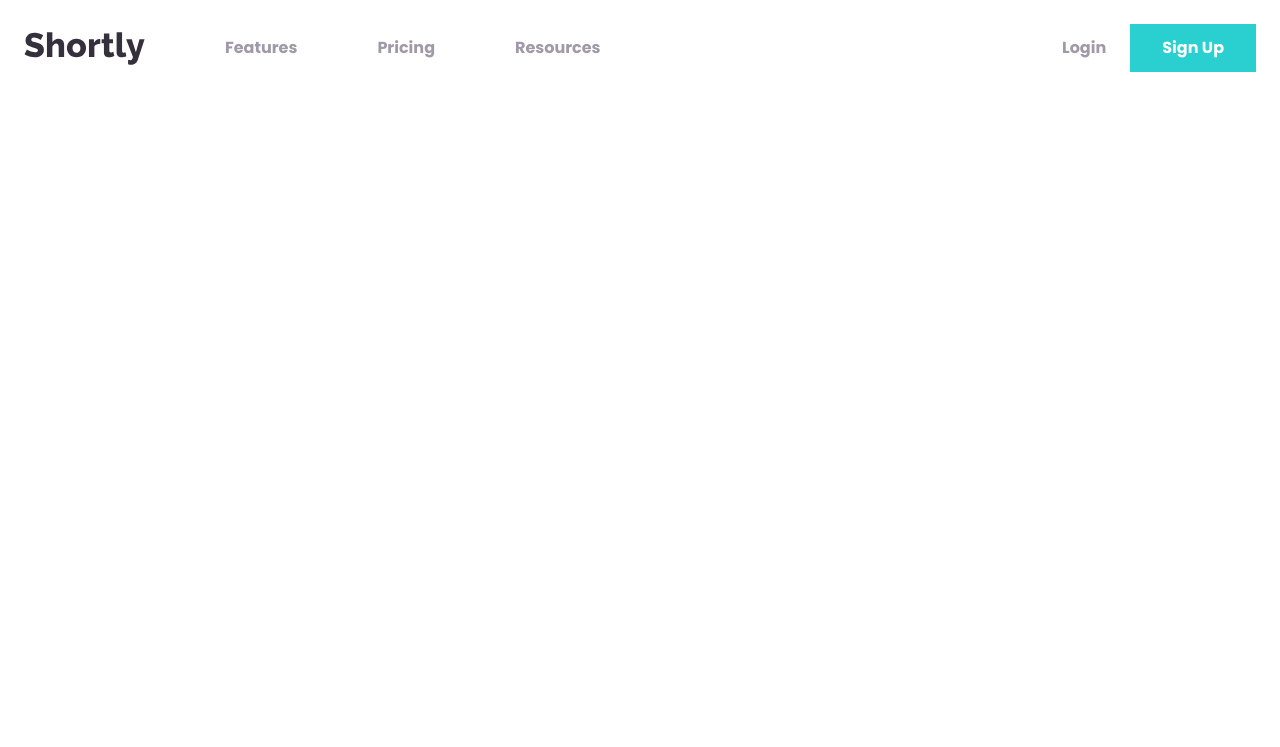
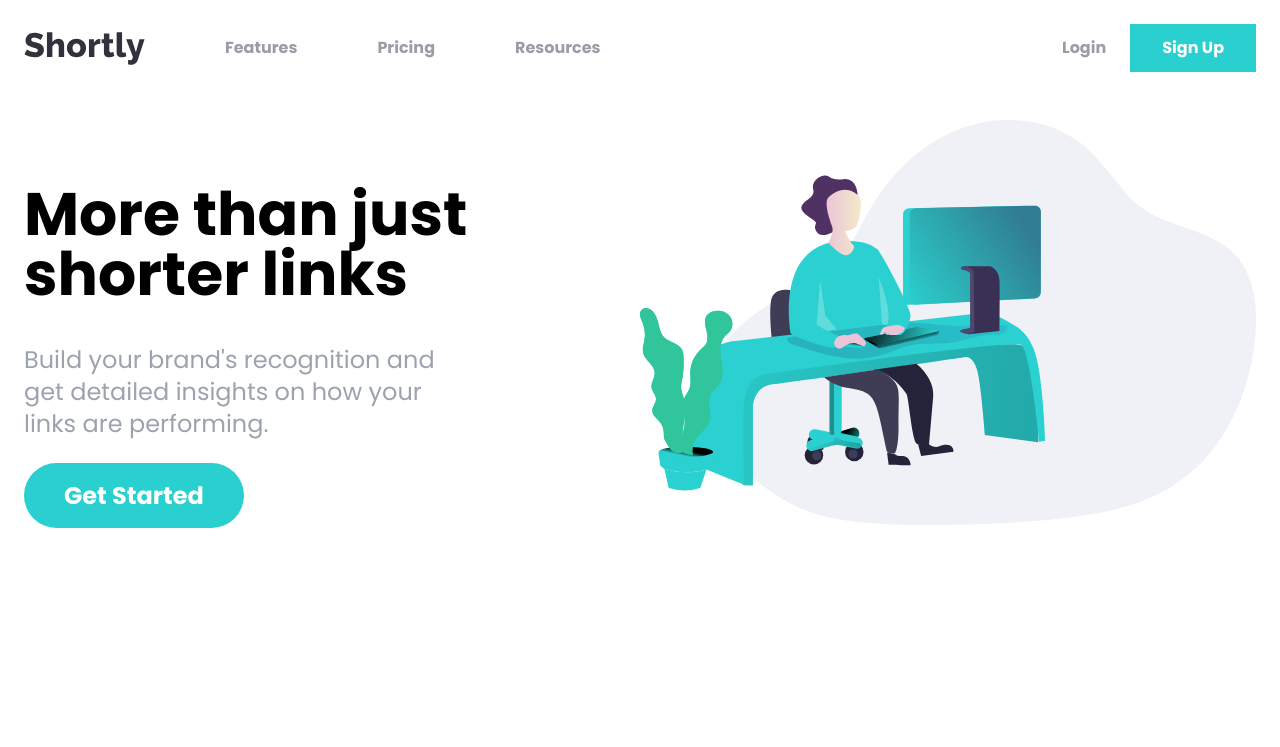
Before and after one commit to bittencourt-lucas/tailwindcss-from-scratch, a website: page projects/03-shortly-website/index.html in a window 1280 px wide. Drawn offline with Linux system fonts and the light colour scheme; a web font is replaced by a local one.

Commit message:
feat: Project 3 - Hero Section

```diff
--- a/projects/03-shortly-website/index.html
+++ b/projects/03-shortly-website/index.html
@@ -42,5 +42,28 @@
 
     <!-- @todo Mobile Menu -->
   </nav>
+
+  <!-- Hero Section -->
+  <section id="hero">
+    <!-- Hero Container -->
+    <div class="container flex flex-col-reverse mx-auto p-6 lg:flex-row">
+      <!-- Content Container -->
+      <div class="flex flex-col space-y-10 mb-44 lg:mt-16 lg:w-1/2 xl:mb-52">
+        <h1 class="text-5xl font-bold text-center lg:text-6xl lg:max-w-md lg:text-left">
+          More than just shorter links
+        </h1>
+        <p class="text-2xl text-center text-gray-400 lg:max-w-md lg:text-left">
+          Build your brand's recognition and get detailed insights on how your links are performing.
+        </p>
+        <div class="mx-auto lg:mx-0">
+          <a href="#" class="py-5 px-10 text-2xl font-bold text-white bg-cyan rounded-full lg:py-4 hover:opacity-70">Get Started</a>
+        </div>
+      </div>
+      <!-- Image -->
+      <div class="mb-24 mx-auto md:w-180 lg:mb-0 lg:w-1/2">
+        <img src="images/illustration-working.svg" alt="Illustration">
+      </div>
+    </div>
+  </section>
 </body>
 </html>
```
Also changed, not shown: projects/03-shortly-website/css/style.css.
